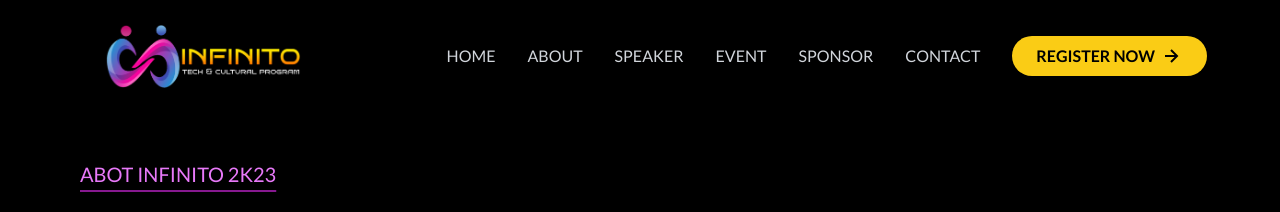
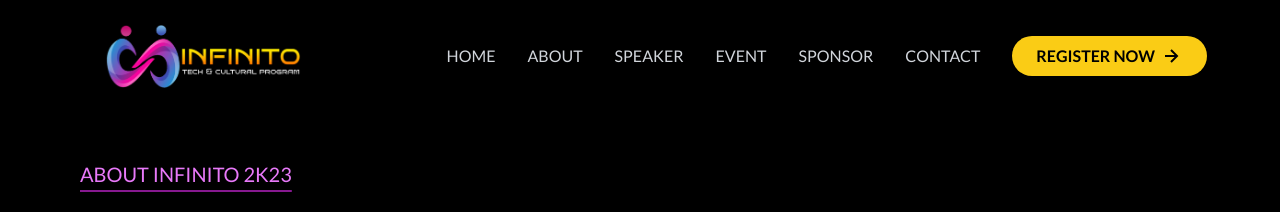
Before and after one commit to snahashisk/infinito2k24, a React (Create React App) app: page / in a window 1280 px wide. Both pictures are taken after a click on the item "ABOUT". Shown: the part 800-1012 px from the top of the page. Built offline with nearby package versions, Linux system fonts and the light colour scheme; a web font is replaced by a local one.

Commit message:
Spelling mistake

```diff
--- a/src/pages/About.jsx
+++ b/src/pages/About.jsx
@@ -40,7 +40,7 @@ const About = () => {
       <div className="lg:flex gap-4 pt-16 justify-between">
         <div className="flex flex-col gap-6 items-start" data-aos="fade-up">
           <p className="text-xl text-fuchsia-400 underline underline-offset-8 decoration-fuchsia-800">
-            ABOT INFINITO 2K23
+            ABOUT INFINITO 2K23
           </p>
           <h1 className="lg:text-5xl text-3xl font-bold tracking-wide md:text-5xl">
             WELCOME TO THE LARGEST TECHFEST
```
